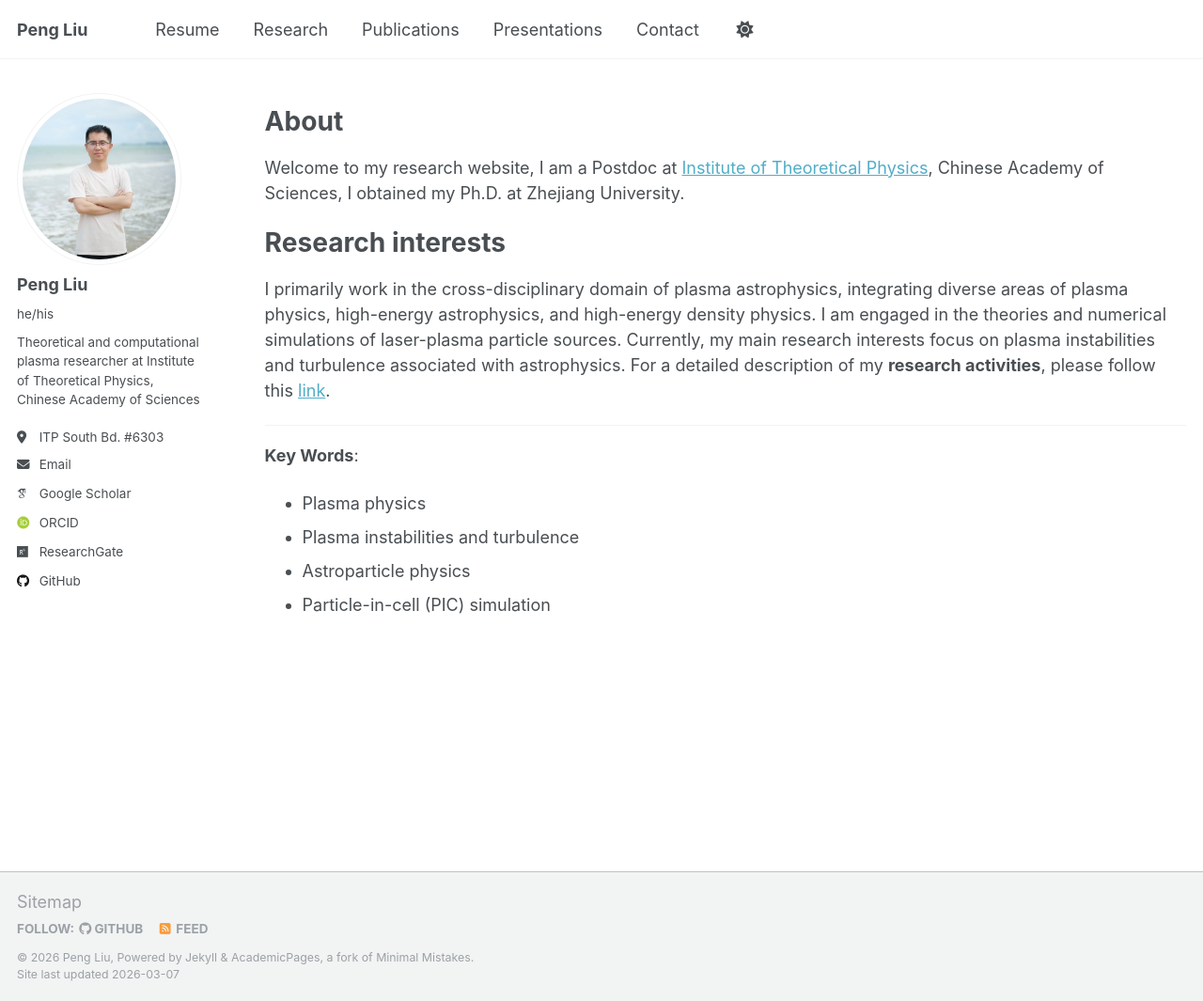
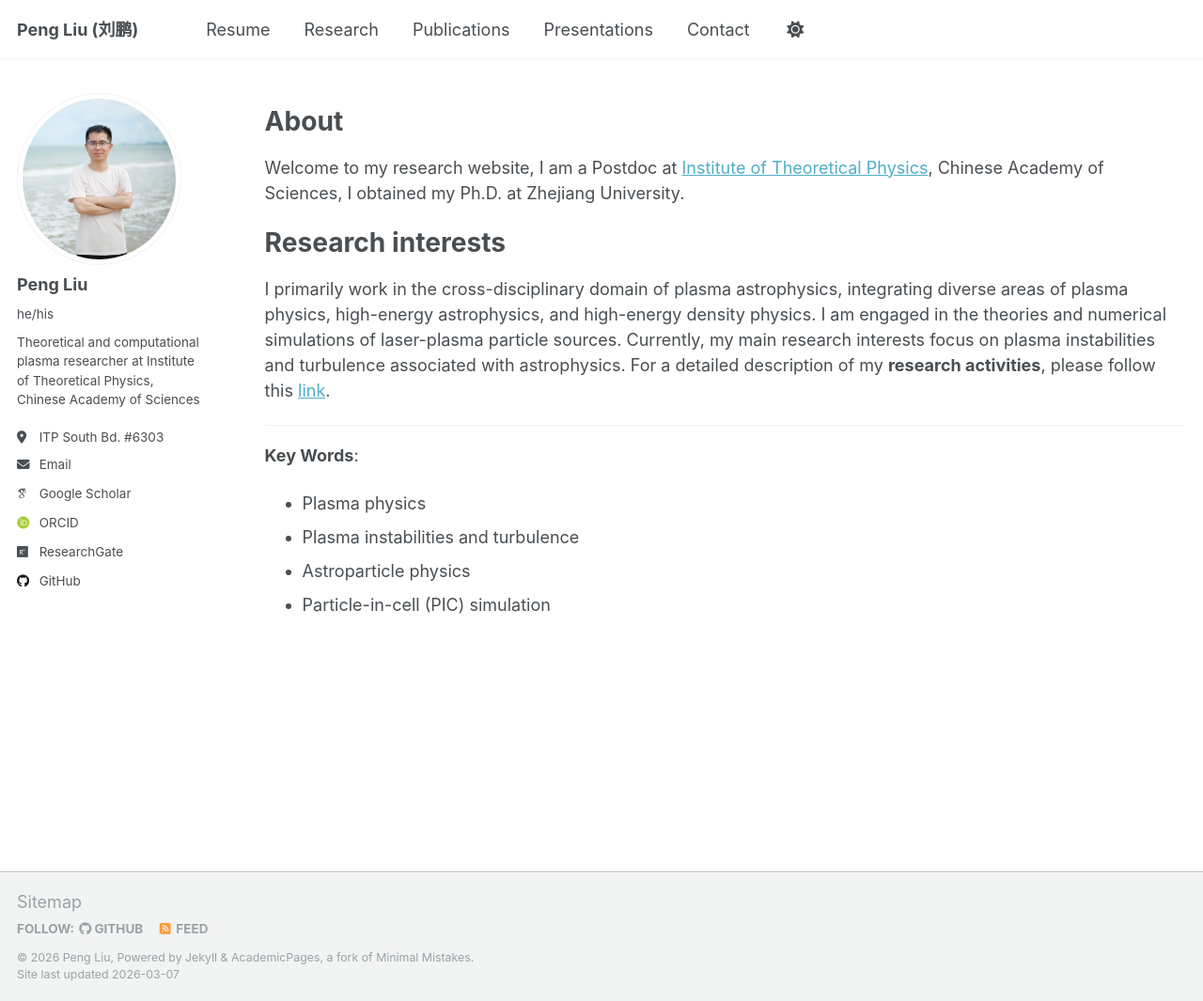
Before and after one commit to pliulfcuigithub/pliulfcuigithub.github.io, a Jekyll site: the page built from _pages/about.md, in a window 1280 px wide and 1065 px high. Shown: the whole window at 94% size. Built offline with Jekyll 4.4.1, drawn with Linux system fonts in a browser that asks for light colours; some web fonts are replaced.

Commit message:
Update _config.yml

```diff
--- a/_config.yml
+++ b/_config.yml
@@ -9,7 +9,7 @@
 # Basic Site Settings
 locale                   : "en-US"
 site_theme               : "default"
-title                    : "Peng Liu"
+title                    : "Peng Liu (刘鹏)"
 title_separator          : "-"
 name                     : &name "Peng Liu"
 description              : &description "Postdoc at Institute of Theoretical Physics"
```
